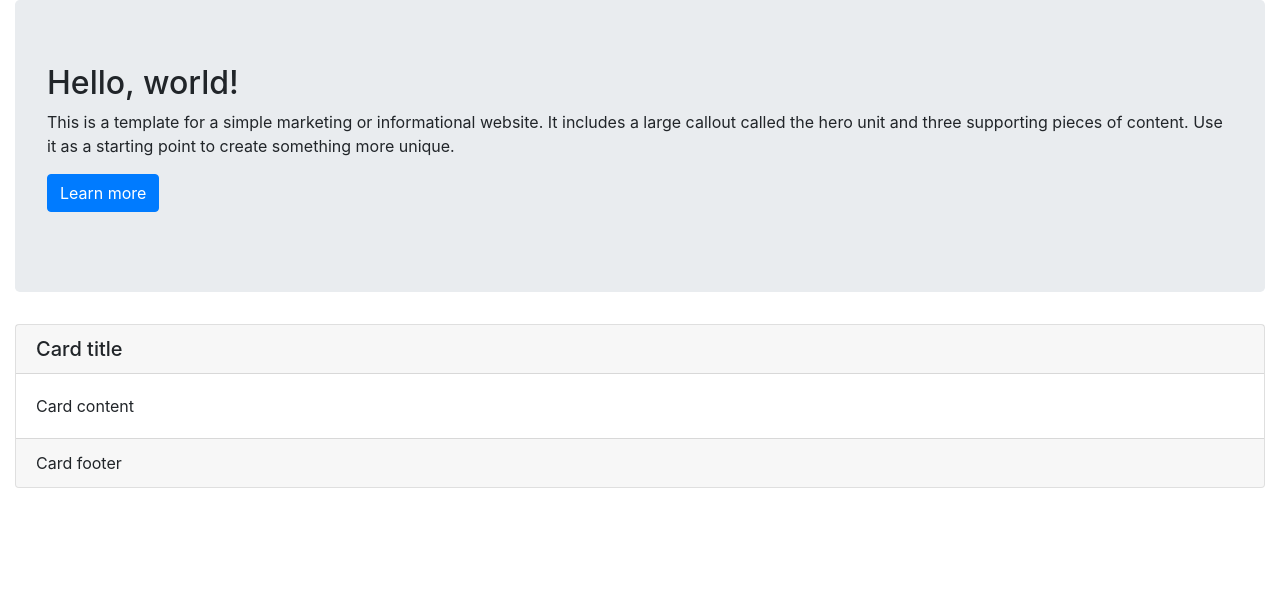
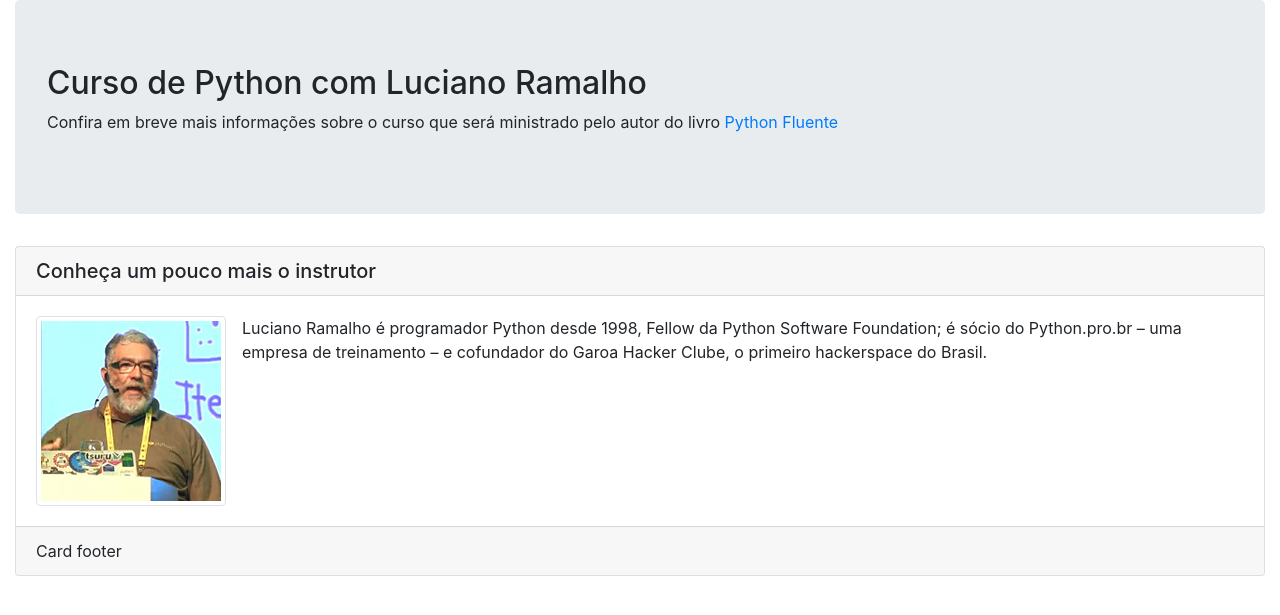
Before and after one commit to olv-leo/curso-django-devpro-old, a Django app: page / in a window 1280 px wide. Shown: the part 56-671 px from the top of the page. Run offline with Django 4.2, Linux system fonts and the light colour scheme; some libraries are stand-ins or nearby versions.

Commit message:
Add favicon e apresentação do Luciano

```diff
--- a/pypro/base/templates/base/home.html
+++ b/pypro/base/templates/base/home.html
@@ -10,7 +10,7 @@
 
     <meta name="description" content="Página do curso Python Pro">
     <meta name="author" content="Leonardo Oliveira">
-
+    <link rel='icon' type='image/png' href="{% static 'img/favicon.png' %}"/>
     <link href="{% static 'css/bootstrap.min.css' %}" rel="stylesheet">
     <link href="{% static 'static/css/style.css' %}" rel="stylesheet">
     <script src="{% static 'js/jquery.min.js' %}"></script>
@@ -35,16 +35,11 @@
     <div class="row">
         <div class="col-md-12">
             <div class="jumbotron">
-                <h2>
-                    Hello, world!
-                </h2>
+                <h2>Curso de Python com Luciano Ramalho</h2>
                 <p>
-                    This is a template for a simple marketing or informational website. It includes a large callout
-                    called the hero unit and three supporting pieces of content. Use it as a starting point to create
-                    something more unique.
-                </p>
-                <p>
-                    <a class="btn btn-primary btn-large" href="#">Learn more</a>
+                    Confira em breve mais informações sobre o curso que será ministrado pelo autor do livro
+                    <a href="https://www.oreilly.com/library/view/fluent-python/9781491946237/" target="_blank">
+                        Python Fluente</a>
                 </p>
             </div>
             <div class="row">
@@ -57,11 +52,15 @@
                             </lt>
                         </lt>
                         <h5 class="card-header">
-                            Card title
+                            Conheça um pouco mais o instrutor
                         </h5>
                         <div class="card-body">
                             <p class="card-text">
-                                Card content
+                                <img src="{% static '/img/luciano-ramalho.jpg' %}" class="img-thumbnail float-left mr-3"
+                                     alt="Foto Luciano Ramalho">
+                                Luciano Ramalho é programador Python
+                                desde 1998, Fellow da Python Software Foundation; é sócio do Python.pro.br – uma empresa
+                                de treinamento – e cofundador do Garoa Hacker Clube, o primeiro hackerspace do Brasil.
                             </p>
                         </div>
                         <div class="card-footer">
```
Also changed, not shown: pypro/base/static/img/favicon.png (added), pypro/base/static/img/luciano-ramalho.jpg (added).
